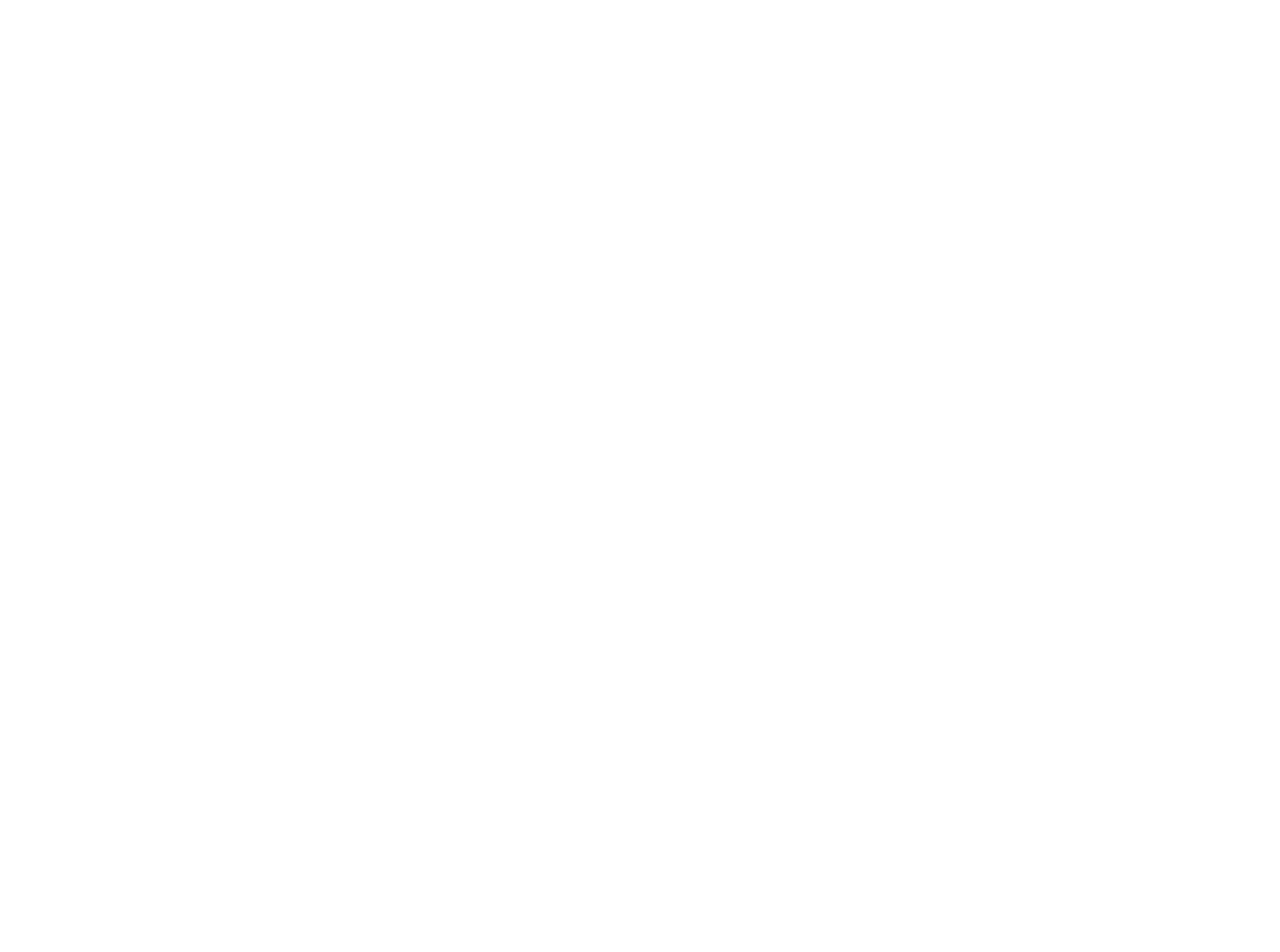
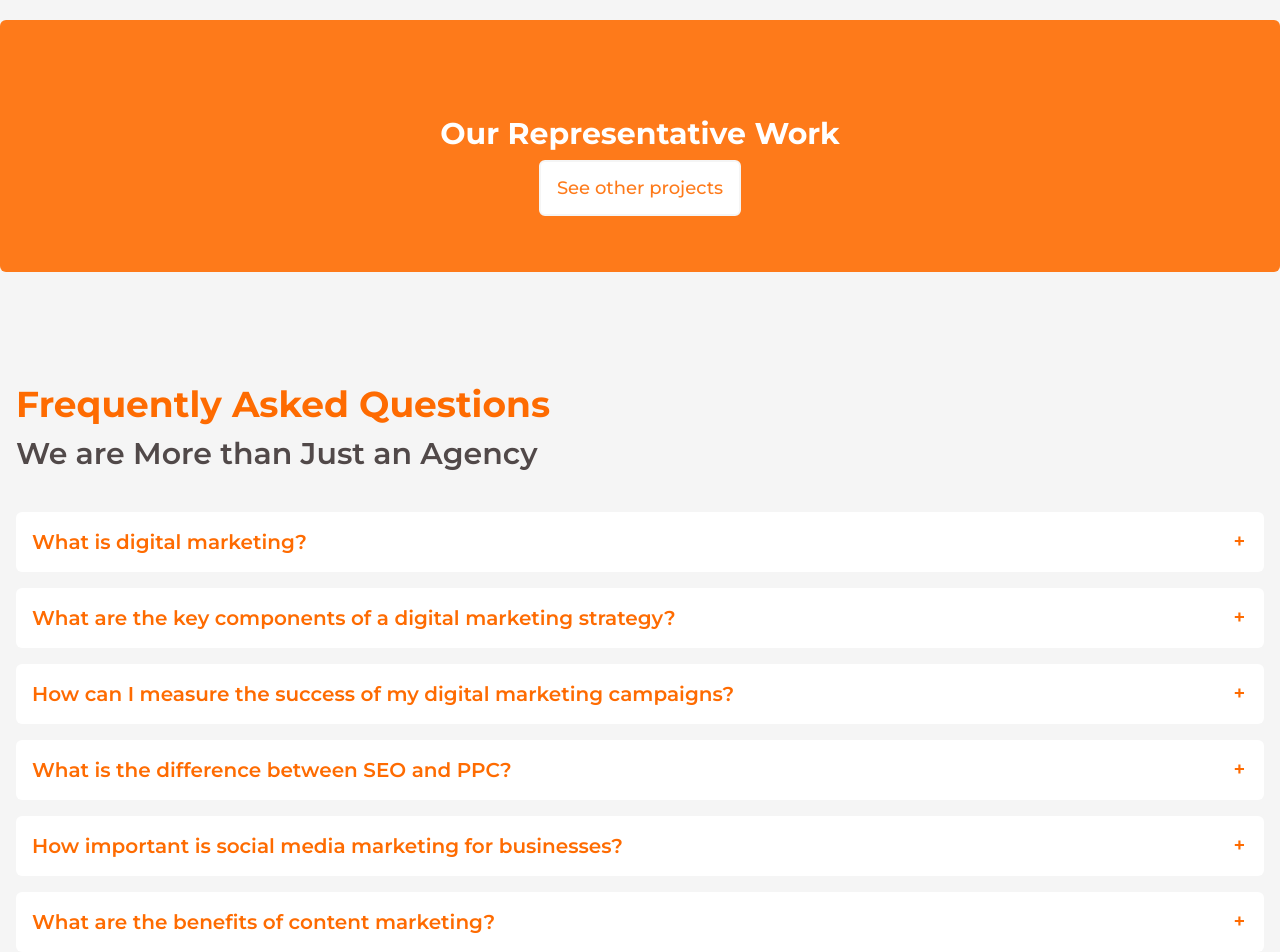
Before and after one commit to AfnanFerdousi/digimarketing_client2, a Next.js app: page / in a window 1280 px wide. Shown: the part 3300-4252 px from the top of the page. Before the commit the page ends 2936 px from the top, so only its background shows below. Built offline with nearby package versions, Linux system fonts and the light colour scheme; no server answers.

Commit message:
[IN PROGRESS] projects and faq

```diff
--- a/package.json
+++ b/package.json
@@ -20,6 +20,7 @@
     "react-icons": "^5.0.1",
     "react-lottie": "^1.2.4",
     "react-lottie-player": "^1.5.6",
+    "react-player": "^2.14.1",
     "react-scroll": "^1.9.0",
     "react-toastify": "^10.0.4",
     "swiper": "^11.0.6"
--- /dev/null
+++ b/public/faq.json
@@ -0,0 +1,32 @@
+[
+    {
+        "id": 1,
+        "question": "What is digital marketing?",
+        "answer": "Digital marketing refers to the use of digital channels such as search engines, social media, email, and websites to connect with current and prospective customers. It encompasses various online tactics and strategies aimed at promoting products or services, generating leads, and building brand awareness."
+    },
+    {
+        "id": 2,
+        "question": "What are the key components of a digital marketing strategy?",
+        "answer": "Key components of a digital marketing strategy include search engine optimization (SEO), pay-per-click (PPC) advertising, social media marketing, content marketing, email marketing, and analytics. Each component plays a unique role in reaching and engaging target audiences online."
+    },
+    {
+        "id": 3,
+        "question": "How can I measure the success of my digital marketing campaigns?",
+        "answer": "The success of digital marketing campaigns can be measured using various key performance indicators (KPIs) such as website traffic, conversion rate, click-through rate (CTR), return on investment (ROI), customer acquisition cost (CAC), and engagement metrics on social media platforms. Utilizing analytics tools and tracking codes can help in monitoring and analyzing campaign performance."
+    },
+    {
+        "id": 4,
+        "question": "What is the difference between SEO and PPC?",
+        "answer": "SEO (Search Engine Optimization) involves optimizing your website and content to rank higher in organic search engine results, without paying for placement. PPC (Pay-Per-Click) advertising, on the other hand, allows advertisers to bid for ad placement in search engine results or on websites and pay only when users click on their ads. While SEO focuses on organic traffic, PPC provides immediate visibility through paid ads."
+    },
+    {
+        "id": 5,
+        "question": "How important is social media marketing for businesses?",
+        "answer": "Social media marketing is essential for businesses of all sizes as it allows them to connect and engage with their target audience, build brand awareness, drive website traffic, generate leads, and foster customer relationships. Social media platforms provide opportunities for businesses to showcase their products or services, share valuable content, and interact with customers in real-time."
+    },
+    {
+        "id": 6,
+        "question": "What are the benefits of content marketing?",
+        "answer": "Content marketing involves creating and distributing valuable, relevant, and consistent content to attract and retain a clearly defined audience. The benefits of content marketing include increased brand visibility, enhanced brand reputation, higher website traffic, improved search engine rankings, and increased customer engagement and loyalty. By providing valuable content, businesses can establish authority in their industry and nurture relationships with their audience."
+    }
+]
--- /dev/null
+++ b/src/components/home/FAQ.jsx
@@ -0,0 +1,48 @@
+import React, { useState, useEffect } from 'react';
+import axios from "axios";
+
+const FAQ = () => {
+     const [faqs, setFaqs] = useState([]);
+
+    const getFaqs = async () => {
+        try {
+            const res = await axios.get('/faq.json');
+            const data = res.data;
+            setFaqs(data)
+
+        } catch (e) {
+            console.log(e)
+        }
+    }
+    useEffect(() => {
+        getFaqs()
+    }, [])
+    return (
+        <div className='max-w-[1320px] w-full mx-auto lg:md:px-4 px-4 lg:md:mt-28 mt-[15vh]'>
+            <div
+                data-aos="fade-right"
+            >
+                <h3 className='text-[#FE6B01] font-bold font-montserrat lg:md:text-4xl text-3xl'>Frequently Asked Questions</h3>
+                <h4 className='pt-[1%] lg:md:text-3xl text-xl font-semibold text-[#514949]'>We are More than Just an Agency</h4>
+            </div>
+
+            <div
+             data-aos="fade-up"
+            data-aos-duration="2000"
+             className='flex flex-col gap-y-4 mt-10'>
+                {faqs.map((item, index) => (
+                    <div key={index} tabIndex={0} className="collapse collapse-plus rounded-md border-none bg-[#fff] text-[#FE6B01]">
+                        <div className="collapse-title lg:md:text-xl text-md font-semibold">
+                            {item.question}
+                        </div>
+                        <div className="collapse-content lg:md:ps-12 lg:md:text-[16px] text-[14px] text-[#797979]">
+                            <p> {item.answer}</p>
+                        </div>
+                    </div>
+                ))}
+            </div>
+        </div>
+    );
+};
+
+export default FAQ;
--- a/src/components/home/Projects.jsx
+++ b/src/components/home/Projects.jsx
@@ -1,16 +1,25 @@
 import React from 'react';
-
+import ReactPlayer from 'react-player/lazy';
+import Link from "next/link";
 const Projects = () => {
     return (
-        <div className='max-w-[1320px] w-full mx-auto lg:md:px-4 px-4 lg:md:mt-20 mt-[15vh]'>
-            <div
-                data-aos="fade-right"
-            >
-                <h3 className='text-[#FE6B01] font-bold font-montserrat lg:md:text-4xl text-3xl'>Our Top Projects</h3>
-                <h4 className='pt-[1%] lg:md:text-3xl text-xl font-semibold text-[#514949]'>We are More than Just an Agency</h4>
-            </div>
-
-            <div>
+        <div
+         data-aos="fade-up"
+         data-aos-duration="2000"
+         className='bg-[#fe7a1a] lg:md:mt-[30%] mt-[15vh] rounded-md px-6 pb-6 pt-16'>
+            <div className="max-w-[1320px] w-full mx-auto lg:md:px-4 px-4 relative rounded-md">
+                <ReactPlayer
+                    url='https://www.youtube.com/watch?v=q-Hx0xL-llk'
+                    height="60vh"
+                    width="68vw"
+                    playing={true}
+                    className="absolute bottom-[18vh] rounded-md"
+                    style={{ borderRadius: "30px" }}
+                />
+                <div className="flex flex-col items-center justify-center py-8">
+                <h3 className="text-[#fff] font-bold text-3xl text-center pb-2">Our Representative Work</h3>
+                <Link href="/projects" className='bg-[#fff] font-inter font-medium lg:md:text-lg text-[14px] text-[#fe7a1a] py-3 px-4 rounded-md mx-auto hover:border-[#ddd] border-[2px] border-[#f5f5f5] transition-all duration-300'>See other projects</Link>
+                </div>
 
             </div>
 
--- /dev/null
+++ b/src/components/home/Reviews.jsx
@@ -0,0 +1,11 @@
+import React from 'react';
+
+const Reviews = () => {
+    return (
+        <div>
+
+        </div>
+    );
+};
+
+export default Reviews;
--- a/src/components/home/Services.jsx
+++ b/src/components/home/Services.jsx
@@ -1,6 +1,7 @@
 import React, { useState, useEffect,createElement } from 'react';
 import Link from 'next/link';
 import axios from 'axios';
+import { useRouter } from 'next/router';
 import {
     TbSeo,
     TbSocial,
@@ -24,6 +25,8 @@ const iconComponent = {
 }
 const Services = () => {
     const [services, setServices] = useState([]);
+    const router = useRouter();
+
     const getServices = async () => {
         try {
             const res = await axios.get('/services.json');
@@ -47,11 +50,19 @@ const Services = () => {
                 <h4 className='pt-[1%] lg:md:text-3xl text-xl font-semibold text-[#514949]'>We are More than Just an Agency</h4>
             </div>
 
-            <div className='grid lg:md:grid-cols-2 grid-cols-1 gap-4 mt-10'>
+            <div
+                data-aos="fade-up"
+                data-aos-duration="2000"
+             className='grid lg:md:grid-cols-2 grid-cols-1 gap-4 mt-10'>
                 {
                     services.map((service) => {
                         return (
-                            <div key={service.id} className="bg-[#fff] p-4 text-start rounded-md cursor-pointer border-[1px] border-[#fff] hover:border-[#fe7a1a] transform transition-transform ease-in-out duration-200 flex item-center ">
+                            <div
+                            key={service.id}
+                            onClick={() => {
+                                router.push(`/service/${service.id}`)
+                            }}
+                            className="bg-[#fff] p-4 text-start rounded-md cursor-pointer border-[1px] border-[#fff] hover:border-[#fe7a1a] transition-all delay-200 ease-in-out duration-200 flex item-center ">
                                 <div className='text-[#fe7a1a] font-semibold lg:md:text-4xl text-3xl transform transition-transform ease-in-out p-2 text-center block'>
                                     {iconComponent[service.icon] ? createElement(iconComponent[service.icon]) : null}
                                 </div>
--- a/src/components/home/TopServices.jsx
+++ b/src/components/home/TopServices.jsx
@@ -43,7 +43,10 @@ const TopServices = () => {
                 <h4 className='pt-[1%] lg:md:text-3xl text-xl font-semibold text-[#514949]'>We are More than Just an Agency</h4>
             </div>
 
-            <div className='grid lg:md:grid-cols-3 grid-cols-2 gap-4 mt-10'>
+            <div
+                data-aos="fade-up"
+                data-aos-duration="2000"
+                className='grid lg:md:grid-cols-3 grid-cols-2 gap-4 mt-10'>
                 {
                     services.map((service) => {
                         return (
@@ -54,7 +57,7 @@ const TopServices = () => {
                                 <h2 className="text-[#030303] font-semibold text-xl my-2">{service.name}</h2>
                                 <p className="font-normal text-[18px] pb-4">{service.description}</p>
 
-                                <Link href={`/service/${service.id}`} className="text-[#FE6B01] animate-bounce">view details</Link>
+                                <Link href={`/service_details/${service.id}`} className="text-[#FE6B01] animate-bounce">view details</Link>
                             </div>
                         )
                     })
--- a/src/pages/index.jsx
+++ b/src/pages/index.jsx
@@ -5,6 +5,8 @@ import Banner from './../components/home/Banner';
 import About from './../components/home/About';
 import TopServices from './../components/home/TopServices';
 import Services from './../components/home/Services';
+import Projects from './../components/home/Projects';
+import FAQ from './../components/home/FAQ';
 
 const Home = () => {
   return (
@@ -15,7 +17,9 @@ const Home = () => {
       <Banner />
       <About />
       <TopServices />
-      <Services/>
+      <Services />
+      <Projects/>
+      <FAQ/>
     </div>
   );
 };
```
Also changed, not shown: 2 other files (tests, documents, lock files or other folders).
